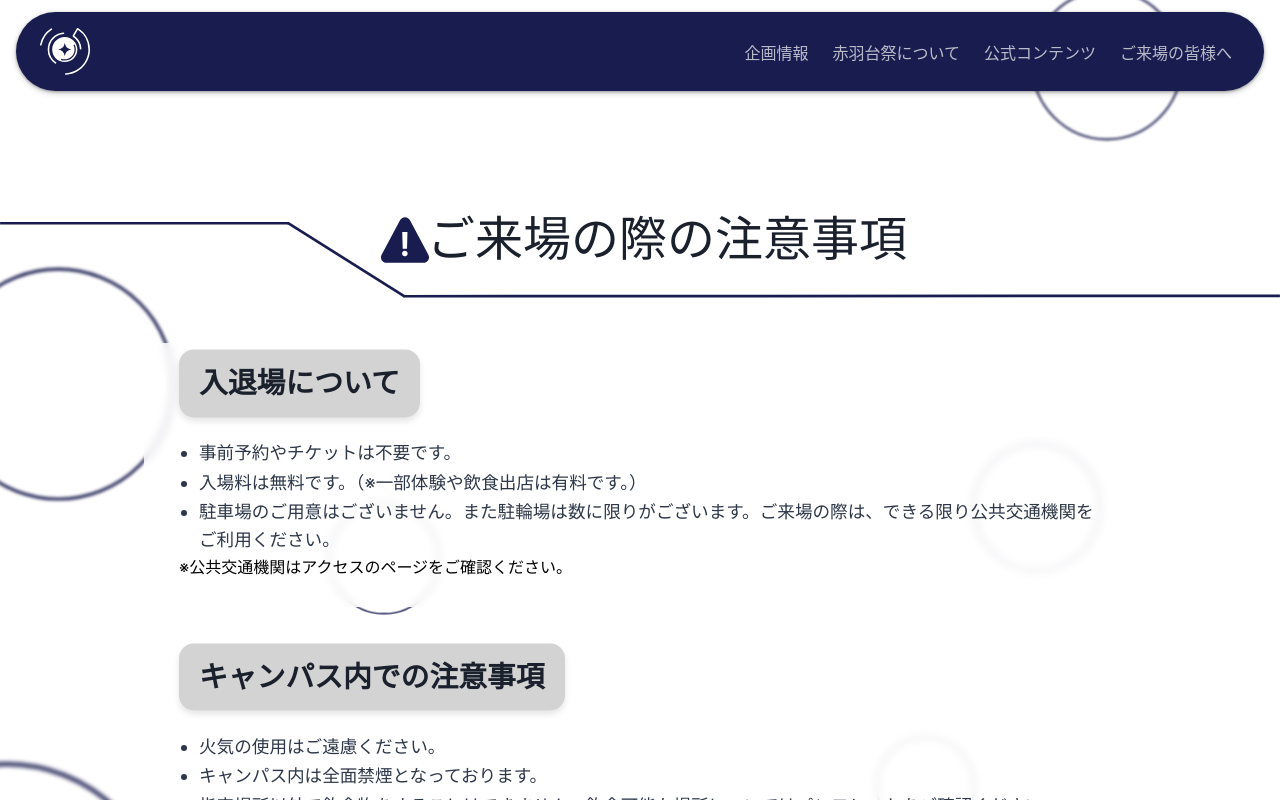
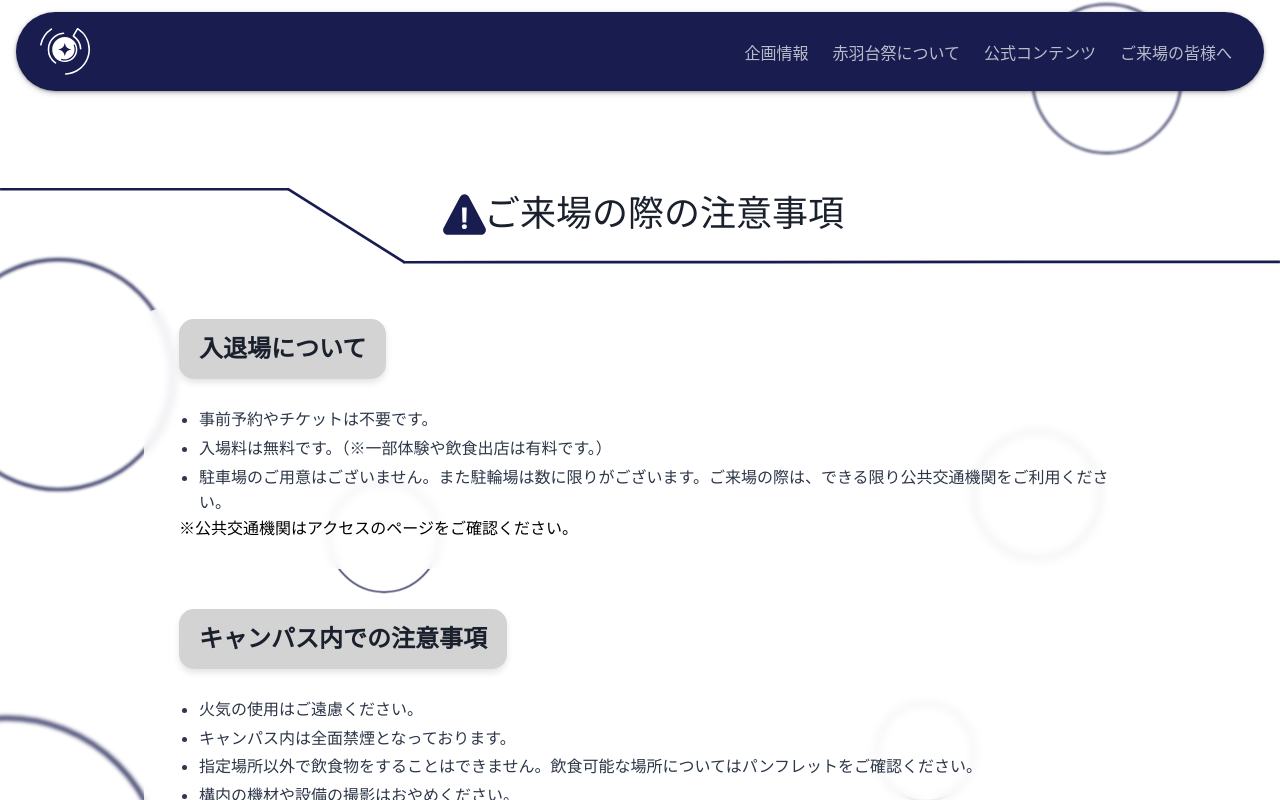
Before and after one commit to AKABANEDAI-FES/2025-akabanedai-fes, a Next.js app: page /caution in a window 1280 px wide. Built offline with nearby package versions, Linux system fonts and the light colour scheme.

Commit message:
Textの追加

```diff
--- a/src/app/caution/CampusNotice.tsx
+++ b/src/app/caution/CampusNotice.tsx
@@ -1,23 +1,25 @@
 import React from 'react';
 import Section from './section';
+import {Text} from "@/components/ui/text";
 
 const CampusNotice: React.FC = () => {
   return (
     <Section title="キャンパス内での注意事項" id="campus-notice">
       <div className='content'>
         <ul>
-          <li>火気の使用はご遠慮ください。</li>
-          <li>キャンパス内は全面禁煙となっております。</li>
-          <li>指定場所以外で飲食物をすることはできません。飲食可能な場所についてはパンフレットをご確認ください。</li>
-          <li>構内の機材や設備の撮影はおやめください。</li>
-          <li>事故防止のため、構内の機材にはお手を触れないようにお願いいたします。</li>
-          <li>重要なアナウンスが流れる場合がございます。構内放送にご留意ください。</li>
-          <li>他のお客様への迷惑行為や、スタッフの指示に従わない等の行為が見受けられた場合、ご退場頂いたり、入場をお断りする場合があります。</li>
+          <li><Text>火気の使用はご遠慮ください。</Text></li>
+          <li><Text>キャンパス内は全面禁煙となっております。</Text></li>
+          <li><Text>指定場所以外で飲食物をすることはできません。飲食可能な場所についてはパンフレットをご確認ください。</Text></li>
+          <li><Text>構内の機材や設備の撮影はおやめください。</Text></li>
+          <li><Text>事故防止のため、構内の機材にはお手を触れないようにお願いいたします。</Text></li>
+          <li><Text>重要なアナウンスが流れる場合がございます。構内放送にご留意ください。</Text></li>
+          <li><Text>他のお客様への迷惑行為や、スタッフの指示に従わない等の行為が見受けられた場合、ご退場頂いたり、入場をお断りする場合があります。</Text></li>
         </ul>
         <div>
-          ※本学では大学祭の様子を記録するため、写真/動画の撮影を行っています。<br />ご来場の皆さまのお名前等個人が特定されないよう配慮した上で、広報媒体素材として使用させていただくことがあります。
+        <div>  ※本学では大学祭の様子を記録するため、写真/動画の撮影を行っています。<br />ご来場の皆さまのお名前等個人が特定されないよう配慮した上で、広報媒体素材として使用させていただくことがあります。</div>
         </div>
       </div>
+
     </Section>
   );
 };
--- a/src/app/caution/EntryNotice.tsx
+++ b/src/app/caution/EntryNotice.tsx
@@ -1,9 +1,7 @@
-"use client";
-
 import React from 'react';
 import Section from './section';
 import styles from './section.module.css';
-
+import {Text} from "@/components/ui/text";
 
 
 const EntryNotice: React.FC = () => {
@@ -11,11 +9,11 @@ const EntryNotice: React.FC = () => {
     <Section title="入退場について" id="entry-notice">
         <div className={styles.content}>
             <ul>
-                <li>事前予約やチケットは不要です。</li>
-                <li>入場料は無料です。（※一部体験や飲食出店は有料です。）</li>
-                <li>駐車場のご用意はございません。また駐輪場は数に限りがございます。ご来場の際は、できる限り公共交通機関をご利用ください。</li>
+                <li><Text>事前予約やチケットは不要です。</Text></li>
+                <li><Text>入場料は無料です。（※一部体験や飲食出店は有料です。）</Text></li>
+                <li><Text>駐車場のご用意はございません。また駐輪場は数に限りがございます。ご来場の際は、できる限り公共交通機関をご利用ください。</Text></li>
             </ul>
-            <div>※公共交通機関はアクセスのページをご確認ください。</div>
+            <div><Text>※公共交通機関はアクセスのページをご確認ください。</Text></div>
         </div>
     </Section>
   );
--- a/src/app/caution/TroubleInfo.tsx
+++ b/src/app/caution/TroubleInfo.tsx
@@ -1,6 +1,7 @@
 import React from 'react';
 import styles from './troubleinfo.module.css';
 import { Container } from "@/components/ui/container";
+import {Text} from "@/components/ui/text";
 
 const TroubleInfo: React.FC = () => {
   return (
@@ -10,24 +11,30 @@ const TroubleInfo: React.FC = () => {
       </Container>
       <Container>
       <div className={styles.contentBox}>
-        <p className={styles.mainMessage}>
+        <div className={styles.mainMessage}>
+          <Text>
           困ったときはインフォメーションセンターへ！
-        </p>
+          </Text>
+        </div>
         <div className={styles.center}>
-            <p className={styles.description}>
+            <div className={styles.description}>
+            <Text>
             インフォメーションセンターは迷子や落し物、その他わからないことがあった時などのためにある相談所です。
-            </p>
+            </Text>
+            </div>
             <div className={styles.troubleExamples}>
-                <p>
+                  <Text>
                     イベントの開催場所がわからない<br />
                     持ち物を無くしてしまった・・・<br />
                     など様々なトラブルに対応します。
-                </p>
+                  </Text>
             </div>
-            <p className={styles.contactInfo}>
+            <div className={styles.contactInfo}>
+            <Text>
             お困りの際は周囲のインフォメーションセンターにお声がけください。<br />
             また、会場内をスタッフが巡回しています。ジャンパーを着用したスタッフにお気軽にお声がけください。
-            </p>
+            </Text>
+            </div>
         </div>
       </div>
       </Container>
--- a/src/app/caution/page.module.css
+++ b/src/app/caution/page.module.css
@@ -1,14 +1,12 @@
 .appContainer {
   box-sizing: border-box;
-    margin: 0 auto;
+  margin-top: -1rem;
     min-height: 100vh;
-    font-family: 'Inter', sans-serif;
+    font-family: sans-serif;
     width: 100%;
     position: relative;
     overflow-x: hidden;
   }
-
-
 
   .mainContent {
     padding-top: 70px;
@@ -23,18 +21,21 @@
     display: flex;
     align-items: center;
     justify-content: center;
-    font-size: 3rem;
+    font-size: 36px;
     font-weight: normal;
     color: #1a202c;
-    padding: 10px 0;
+    padding: 10px ;
     margin-top: 2rem;
   }
 
+  .text{
+    font-size: 36px;
+  }
 
   .icon {
     margin-right: 24px;
-    width: 30px;
-    height: 31px;
+    width: 24px;
+    height: 30px;
     position: relative;
     top: -13px;
   }
@@ -79,13 +80,8 @@
   }
 
   @media (768px<=width<=1206px) {
-    .mainTitle {
-      font-size: 2.8rem;
-    }
-
-
     .appContainer {
-      margin-top: -1rem;
+      margin-top: -3rem;
     }
 
     .icon {
@@ -94,6 +90,7 @@
       height: 32px;
       position: relative;
   }
+
 
     .dividerWrapper {
       position: relative;
@@ -108,8 +105,13 @@
 
   @media (431px<=width<=767px) {
     .mainTitle {
-        font-size: 1.7rem;
+        font-size: 30px;
     }
+
+
+  .text{
+    font-size: 33px;
+  }
 
     .appContainer {
       margin-top: -1.8rem;
@@ -140,13 +142,17 @@
 }
 
 @media (width<=430px) {
+  .mainTitle {
+  font-size: 24px;
+  }
+
   .appContainer {
   margin-top: -1.7rem;
   }
 
-  .mainTitle {
-    font-size: 1.7rem;
-}
+  .text{
+    font-size: 24px;
+  }
 
   .noticeSectionsWrapper{
     margin-top: -5.0rem;
@@ -154,7 +160,7 @@
 
   .icon {
     margin-right: 20px;
-    width: 34px;
+    width: 32px;
     height: 32px;
     position: relative;
     top: -13px;
--- a/src/app/caution/page.tsx
+++ b/src/app/caution/page.tsx
@@ -7,22 +7,22 @@ import styles from './page.module.css';
 import CautionIcon from './icon-caution.svg';
 import LineDivider from './line-divider.svg';
 import { Container } from "@/components/ui/container";
+import {Text} from "@/components/ui/text";
 
-export const metadata: Metadata = { /* ... */ };
+export const metadata: Metadata = {};
 
 const CautionPage: React.FC = () => {
     return (
       <div className={styles.appContainer}>
         <main className={styles.mainContent}>
-
             <Container>
               <div className={styles.mainTitle}>
               <span className={styles.icon}>
               <CautionIcon />
               </span>
-                  <span className={styles.text}>
+              <Text className={styles.text}>
               ご来場の際の注意事項
-                  </span>
+              </Text>
               </div>
             </Container>
 
--- a/src/app/caution/section.module.css
+++ b/src/app/caution/section.module.css
@@ -31,7 +31,7 @@
     margin-top: -0.5rem;
     border-radius: 15px;
     padding: 12px 20px;
-    font-size: 1.8rem;
+    font-size: 24px;
     font-weight: bold;
     color: #1a202c;
     box-shadow: 0 4px 6px rgba(0, 0, 0, 0.1);
@@ -73,15 +73,19 @@
     .sectionContent {
       position: relative;
       z-index: 1;
-      font-size: 14px;
+      font-size: 13px;
     }
 
     .noticeSection li {
-      font-size: 14px;
+      font-size: 13px;
       line-height: 1.6;
       color: #2d3748;
       margin-bottom: 1px;
       padding-left: 0;
       position: static;
     }
+
+    .noticeSection ul {
+      font-size: 13px;
   }
+}
--- a/src/app/caution/troubleinfo.module.css
+++ b/src/app/caution/troubleinfo.module.css
@@ -25,13 +25,13 @@
     background-color: #d3d3d3;
     border-radius: 15px;
     padding: 10px 20px;
-    font-size: 1.8rem;
+    font-size: 24px;
     font-weight: bold;
     color: #000000;
     box-shadow: 0 4px 6px rgba(0, 0, 0, 0.1);
     margin-top: 0.7rem;
     bottom: 1.4rem;
-    width: 21rem;
+    width: 17.6rem;
     max-width: 1265px;
   }
 
@@ -55,7 +55,7 @@
   }
 
   .mainMessage {
-    font-size: 1.1rem;
+    font-size: 16px;
     display: flex;
     justify-content: flex-start;
     font-weight: 500;
@@ -63,22 +63,22 @@
   }
 
   .description{
-    font-size: 1.09rem;
+    font-size: 16px;
     line-height: 1.6;
     margin-bottom: 9px;
     font-weight: normal;
   }
 
   .contactInfo {
-    font-size: 1.1rem;
+    font-size: 16px;
     font-weight: normal;
   }
 
   .troubleExamples {
-    margin: 26px 0;
+    margin: 16px 0;
     display: inline-block;
     font-weight: bolder;
-    font-size: 1.4rem;
+    font-size: 20px;
   }
 
  .center{
```
Also changed, not shown: src/app/caution/icon-caution.svg. Lines whose indentation alone changed are shown as unchanged.
